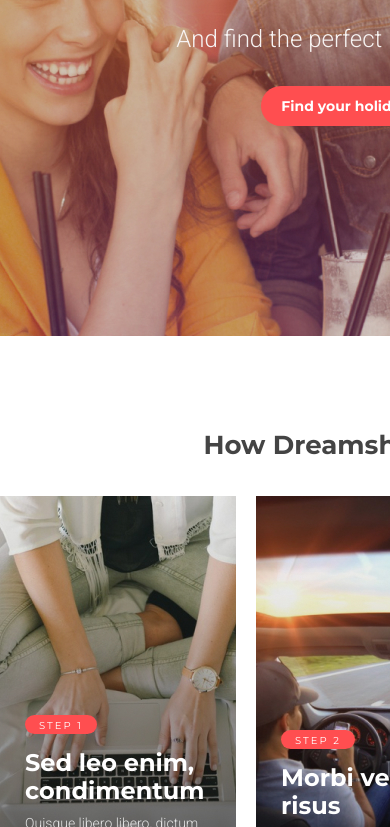
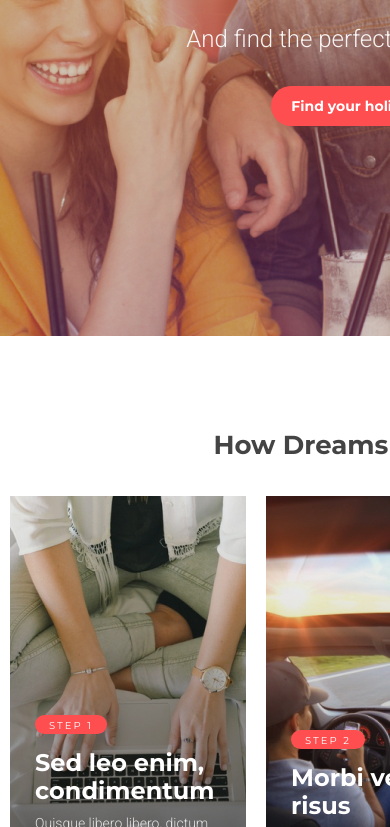
Before and after one commit to d08801733/dreamshare, a website: page src/index.html in a window 390 px wide. Shown: the part 364-1191 px from the top of the page. Drawn offline with Linux system fonts and the light colour scheme.

Commit message:
Change container width for tablet version, add padding

```diff
--- a/src/sass/_media.scss
+++ b/src/sass/_media.scss
@@ -1,6 +1,8 @@
 @media screen and (max-width: 1024px) {
   .container {
-    width: 748px;
+    width: 768px;
+    padding-left: 10px;
+    padding-right: 10px;
   }
 
   .header {
```
Also changed, not shown: src/css/styles.min.css.
